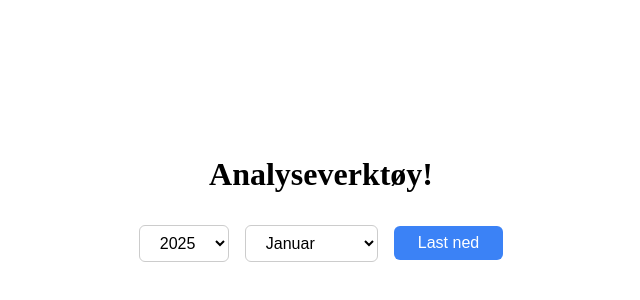
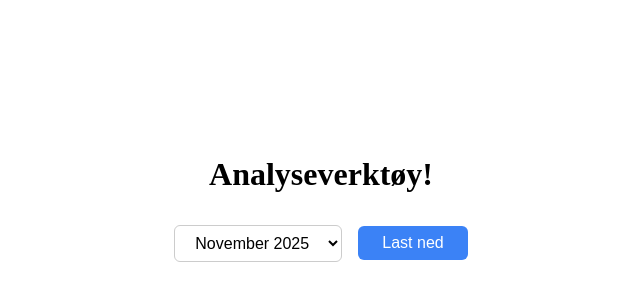
Before and after one commit to navikt/medlemskap-analyse, a Next.js app: page / in a window 1280 px wide. Shown: the part 242-542 px from the top of the page, without its empty margins (319-959 px from the left). Built offline with nearby package versions, Linux system fonts and the light colour scheme.

Commit message:
Dynamisk datepicker og notification på nedlasting

```diff
--- a/app/page.css
+++ b/app/page.css
@@ -52,3 +52,13 @@
 .controls button:active {
     background-color: #1d4ed8;
 }
+
+.notification {
+    position: fixed;
+    top: 20px;
+    right: 20px;
+    padding: 12px 20px;
+    background-color: #10b981;
+    color: white;
+    border-radius: 4px;
+}
--- a/app/page.tsx
+++ b/app/page.tsx
@@ -1,15 +1,41 @@
 "use client"
 
-import { useState } from "react"
+import { useState, useMemo } from "react"
 import "./page.css"
 
 const API_BASE_URL = "https://medlemskap-vurdering.intern.dev.nav.no"
 
 export default function Home() {
-    const [year, setYear] = useState("2025")
-    const [month, setMonth] = useState("Januar")
+    const getCurrentPeriod = () => {
+        const now = new Date()
+        const startDate = new Date(2025, 9, 1)
 
-    const months = [
+        if (now < startDate) {
+            return "202510"
+        }
+
+        const year = now.getFullYear()
+        const month = (now.getMonth() + 1).toString().padStart(2, "0")
+        return `${year}${month}`
+    }
+
+    const [selectedPeriod, setSelectedPeriod] = useState(getCurrentPeriod())
+    const [notification, setNotification] = useState<string | null>(null)
+
+    const availablePeriods = useMemo(() => {
+        const periods: { value: string; label: string }[] = []
+        const startDate = new Date(2025, 9, 1)
+        const currentDate = new Date()
+
+        const endDate = currentDate < startDate ? startDate : currentDate
+
+        const currentPeriod = new Date(startDate)
+
+        while (currentPeriod <= endDate) {
+            const year = currentPeriod.getFullYear()
+            const month = currentPeriod.getMonth()
+
+            const monthNames = [
                 "Januar",
                 "Februar",
                 "Mars",
@@ -24,12 +50,20 @@ export default function Home() {
                 "Desember",
             ]
 
+            const value = `${year}${(month + 1).toString().padStart(2, "0")}`
+            const label = `${monthNames[month]} ${year}`
+
+            periods.push({ value, label })
+
+            currentPeriod.setMonth(currentPeriod.getMonth() + 1)
+        }
+
+        return periods
+    }, [])
+
     const handleDownload = async () => {
-        const monthNumber = (months.indexOf(month) + 1).toString().padStart(2, "0")
-        const aarMaaned = `${year}${monthNumber}`
-
         try {
-            const response = await fetch(`/api/hentUttrekk/${aarMaaned}`)
+            const response = await fetch(`/api/hentUttrekk/${selectedPeriod}`)
 
             if (!response.ok) {
                 throw new Error("Kunne ikke laste ned fil")
@@ -43,6 +77,9 @@ export default function Home() {
             a.click()
             window.URL.revokeObjectURL(url)
             document.body.removeChild(a)
+
+            setNotification("Filen ble lastet ned!")
+            setTimeout(() => setNotification(null), 3000)
         } catch (error) {
             console.error("Feil ved nedlasting:", error)
             alert("Kunne ikke laste ned filen")
@@ -54,21 +91,18 @@ export default function Home() {
             <h1>Analyseverktøy!</h1>
 
             <div className="controls">
-                <select value={year} onChange={(e) => setYear(e.target.value)}>
-                    <option value="2025">2025</option>
-                    <option value="2026">2026</option>
-                </select>
-
-                <select value={month} onChange={(e) => setMonth(e.target.value)}>
-                    {months.map((m) => (
-                        <option key={m} value={m}>
-                            {m}
+                <select value={selectedPeriod} onChange={(e) => setSelectedPeriod(e.target.value)}>
+                    {availablePeriods.map((period) => (
+                        <option key={period.value} value={period.value}>
+                            {period.label}
                         </option>
                     ))}
                 </select>
 
                 <button onClick={handleDownload}>Last ned</button>
             </div>
+
+            {notification && <div className="notification">{notification}</div>}
         </div>
     )
 }
```
Lines whose indentation alone changed are shown as unchanged.
